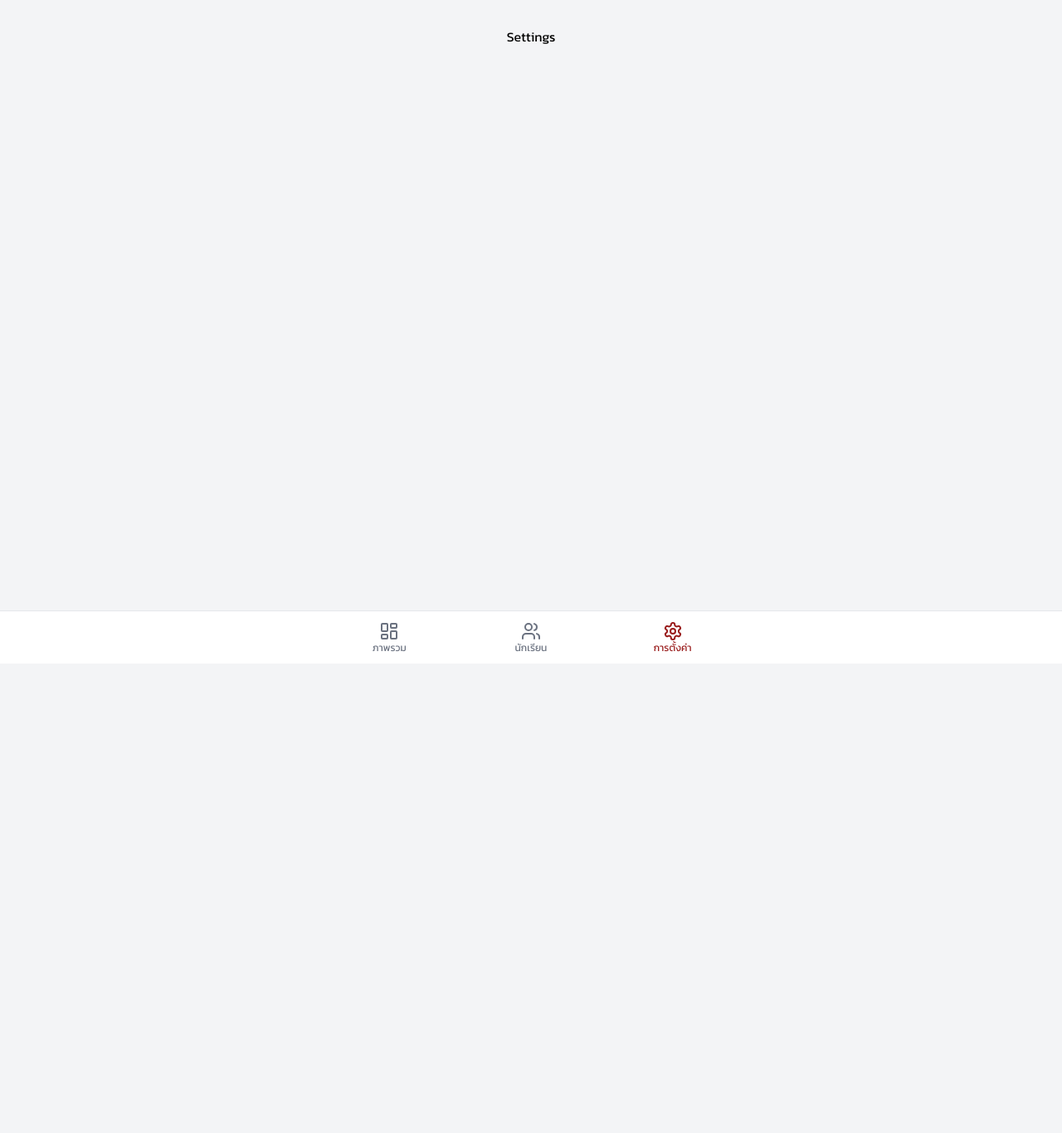
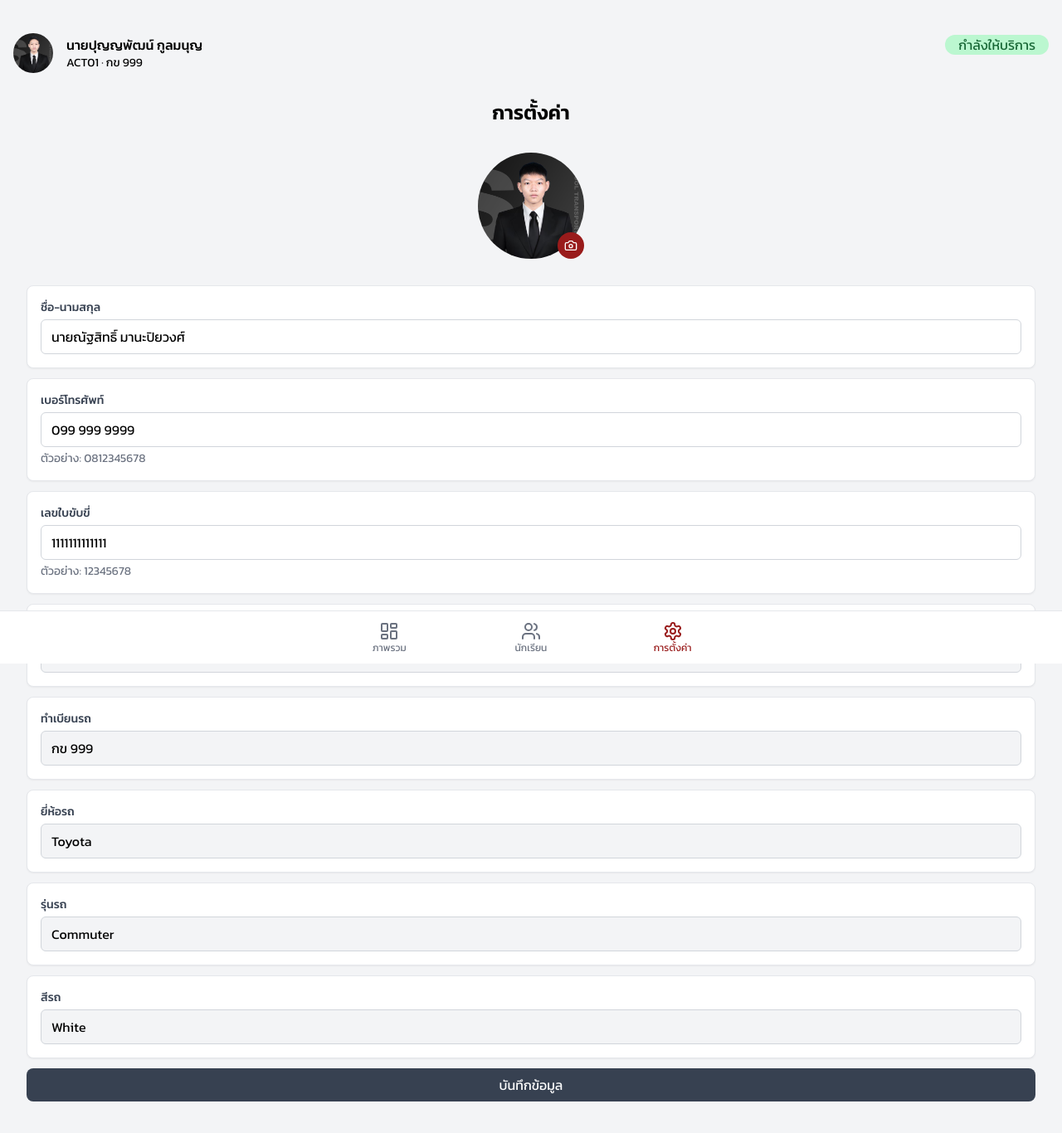
Before and after one commit to poomp5/SchoolTransport-Plus, a Next.js app: page /driver/settings in a window 1280 px wide. Shown: the top 1366 px of the page at 83% size. Before the commit the page ends 800 px from the top, so only its background shows below. Built offline with nearby package versions, Linux system fonts and the light colour scheme.

Commit message:
Update setting page for driver

```diff
--- a/app/driver/settings/page.tsx
+++ b/app/driver/settings/page.tsx
@@ -1,9 +1,177 @@
+"use client";
 
+import { useState } from 'react';
+import { Camera } from 'lucide-react';
+import Swal from "sweetalert2";
+import Image from 'next/image';
 
 export default function Home() {
+        const handleSave = () => {
+            Swal.fire({
+                title: "บันทึกสำเร็จ!",
+                text: "ข้อมูลของคุณถูกบันทึกเรียบร้อยแล้ว",
+                icon: "success",
+                confirmButtonText: "ตกลง"
+            });
+        };
+    const [name, setName] = useState("นายณัฐสิทธิ์ มานะปิยวงศ์");
+    const [phone, setPhone] = useState("099 999 9999");
+    const [citizenId, setCitizenId] = useState("1111111111111");
+
     return (
-        <div className="pb-16">
-            <h1 className="text-center mt-8">Settings</h1>
+        <div className="m-4">
+            <div className="flex items-center gap-4 my-4 mt-10">
+                        <div className="h-12 w-12 relative">
+                            <Image
+                                src="/poom.png"
+                                alt="poom driver"
+                                fill
+                                className="object-cover rounded-full"
+                            />
+                        </div>
+                        <div className="flex-1">
+                            <div className="flex items-center justify-between">
+                                <h3 className="font-medium">นายปุญญพัฒน์ กูลมนุญ</h3>
+                                <div className="flex items-center gap-2 bg-green-200 text-green-800 rounded-full px-4 text-nowrap">
+                                    กำลังให้บริการ
+                                </div>
+                            </div>
+                            <p className="text-sm text-muted-foreground">
+                                ACT01 · กข 999
+                            </p>
+                        </div>
+                    </div>
+            <div/>
+            <div className=" mx-auto pb-16 px-4">
+            <h1 className="text-center mt-8 text-2xl font-semibold mb-8">การตั้งค่า</h1>
+
+            {/* Profile Section */}
+            <div className="flex flex-col items-center mb-8">
+                <div className="relative">
+                    <div className="w-32 h-32 rounded-full bg-gray-200 flex items-center justify-center overflow-hidden">
+                            <Image
+                                src={'/tete.png'}
+                                alt="Profile"
+                                className="w-full h-full object-cover"
+                                width={300}
+                                height={300}
+
+                            />
+                    </div>
+                    <button
+                        className="absolute bottom-0 right-0 bg-red-800 p-2 rounded-full text-white hover:bg-red-700"
+                    >
+                        <Camera className="w-4 h-4" />
+                    </button>
+                </div>
+            </div>
+
+            {/* Settings Form */}
+            <div className="space-y-3 mb-8">
+                {/* Name Setting */}
+                <div className="bg-white p-4 rounded-lg shadow-sm border border-gray-200">
+                    <label className="block text-sm font-medium text-gray-700 mb-1">
+                        ชื่อ-นามสกุล
+                    </label>
+                    <input
+                        type="text"
+                        className="w-full px-3 py-2 border border-gray-300 rounded-md focus:outline-none focus:ring-2 focus:ring-red-500"
+                        value={name}
+                        onChange={(e) => setName(e.target.value)}
+                    />
+                </div>
+
+                {/* Phone Number Setting */}
+                <div className="bg-white p-4 rounded-lg shadow-sm border border-gray-200">
+                    <label className="block text-sm font-medium text-gray-700 mb-1">
+                        เบอร์โทรศัพท์
+                    </label>
+                    <input
+                        type="tel"
+                        className="w-full px-3 py-2 border border-gray-300 rounded-md focus:outline-none focus:ring-2 focus:ring-red-500"
+                        value={phone}
+                        onChange={(e) => setPhone(e.target.value)}
+                        pattern="[0-9]{10}"
+                    />
+                    <p className="mt-1 text-sm text-gray-500">ตัวอย่าง: 0812345678</p>
+                </div>
+
+                {/* Citizenship ID Setting */}
+                <div className="bg-white p-4 rounded-lg shadow-sm border border-gray-200">
+                    <label className="block text-sm font-medium text-gray-700 mb-1">
+                        เลขใบขับขี่
+                    </label>
+                    <input
+                        type="text"
+                        className="w-full px-3 py-2 border border-gray-300 rounded-md focus:outline-none focus:ring-2 focus:ring-red-500"
+                        value={citizenId}
+                        onChange={(e) => setCitizenId(e.target.value)}
+                        pattern="[0-9]{8}" maxLength={8}
+                    />
+                    <p className="mt-1 text-sm text-gray-500">ตัวอย่าง: 12345678</p>
+                </div>
+
+                <div className="bg-white p-4 rounded-lg shadow-sm border border-gray-200">
+                    <label className="block text-sm font-medium text-gray-700 mb-1">
+                        รหัสรถ
+                    </label>
+                    <input
+                        type="text"
+                        className="bg-gray-100 w-full px-3 py-2 border border-gray-300 rounded-md focus:outline-none "
+                        value={"ACT01"} readOnly
+
+                    />
+                </div>
+                <div className="bg-white p-4 rounded-lg shadow-sm border border-gray-200">
+                    <label className="block text-sm font-medium text-gray-700 mb-1">
+                        ทำเบียนรถ
+                    </label>
+                    <input
+                        type="text"
+                        className="bg-gray-100 w-full px-3 py-2 border border-gray-300 rounded-md focus:outline-none "
+                        value={"กข 999"} readOnly
+
+                    />
+                </div>
+                <div className="bg-white p-4 rounded-lg shadow-sm border border-gray-200">
+                    <label className="block text-sm font-medium text-gray-700 mb-1">
+                        ยี่ห้อรถ
+                    </label>
+                    <input
+                        type="text"
+                        className="bg-gray-100 w-full px-3 py-2 border border-gray-300 rounded-md focus:outline-none "
+                        value={"Toyota"} readOnly
+
+                    />
+                </div>
+                <div className="bg-white p-4 rounded-lg shadow-sm border border-gray-200">
+                    <label className="block text-sm font-medium text-gray-700 mb-1">
+                        รุ่นรถ
+                    </label>
+                    <input
+                        type="text"
+                        className="bg-gray-100 w-full px-3 py-2 border border-gray-300 rounded-md focus:outline-none "
+                        value={"Commuter"} readOnly
+
+                    />
+                </div>
+                <div className="bg-white p-4 rounded-lg shadow-sm border border-gray-200">
+                    <label className="block text-sm font-medium text-gray-700 mb-1">
+                        สีรถ
+                    </label>
+                    <input
+                        type="text"
+                        className="bg-gray-100 w-full px-3 py-2 border border-gray-300 rounded-md focus:outline-none "
+                        value={"White"} readOnly
+
+                    />
+                </div>
+
+                <button onClick={handleSave} className="w-full bg-gray-700 text-white py-2 px-4 rounded-lg hover:bg-gray-800 transition-colors">
+                บันทึกข้อมูล
+                </button>
+            </div>
+            </div>
         </div>
     );
 }
```
